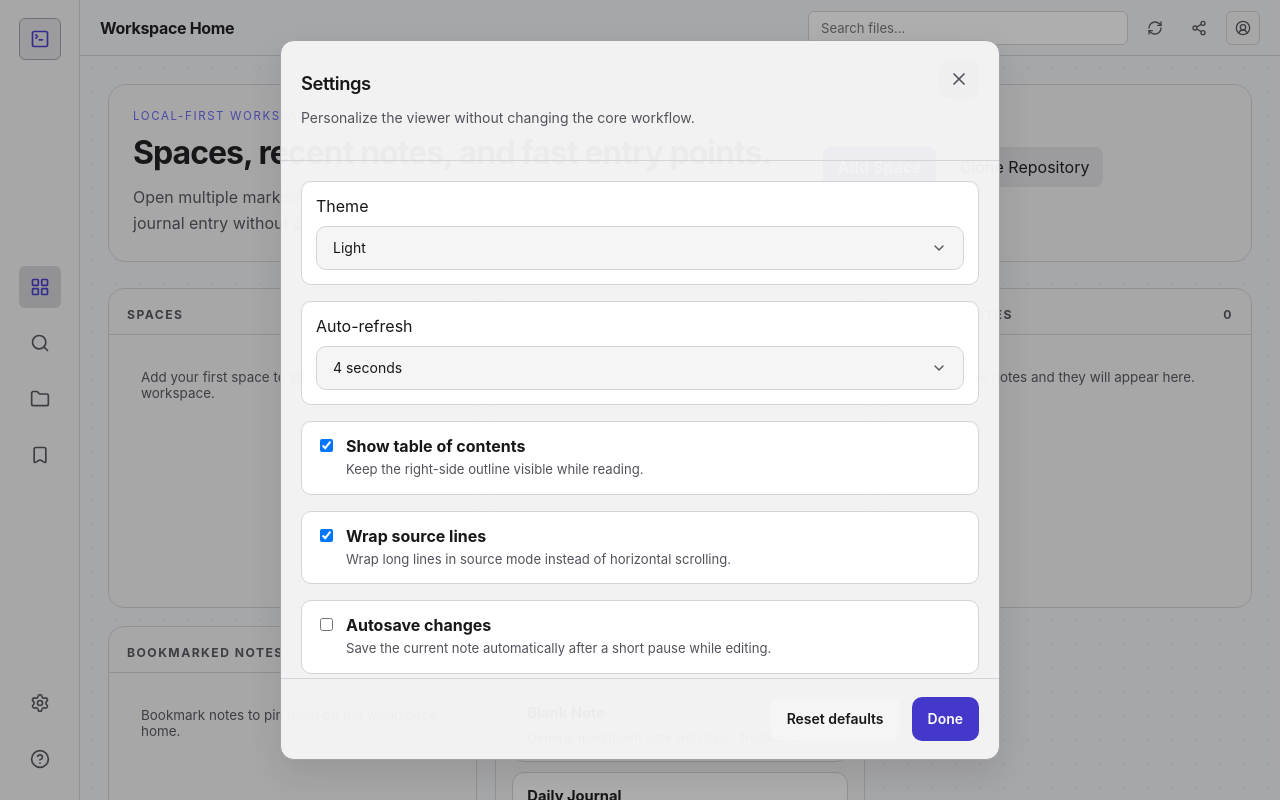
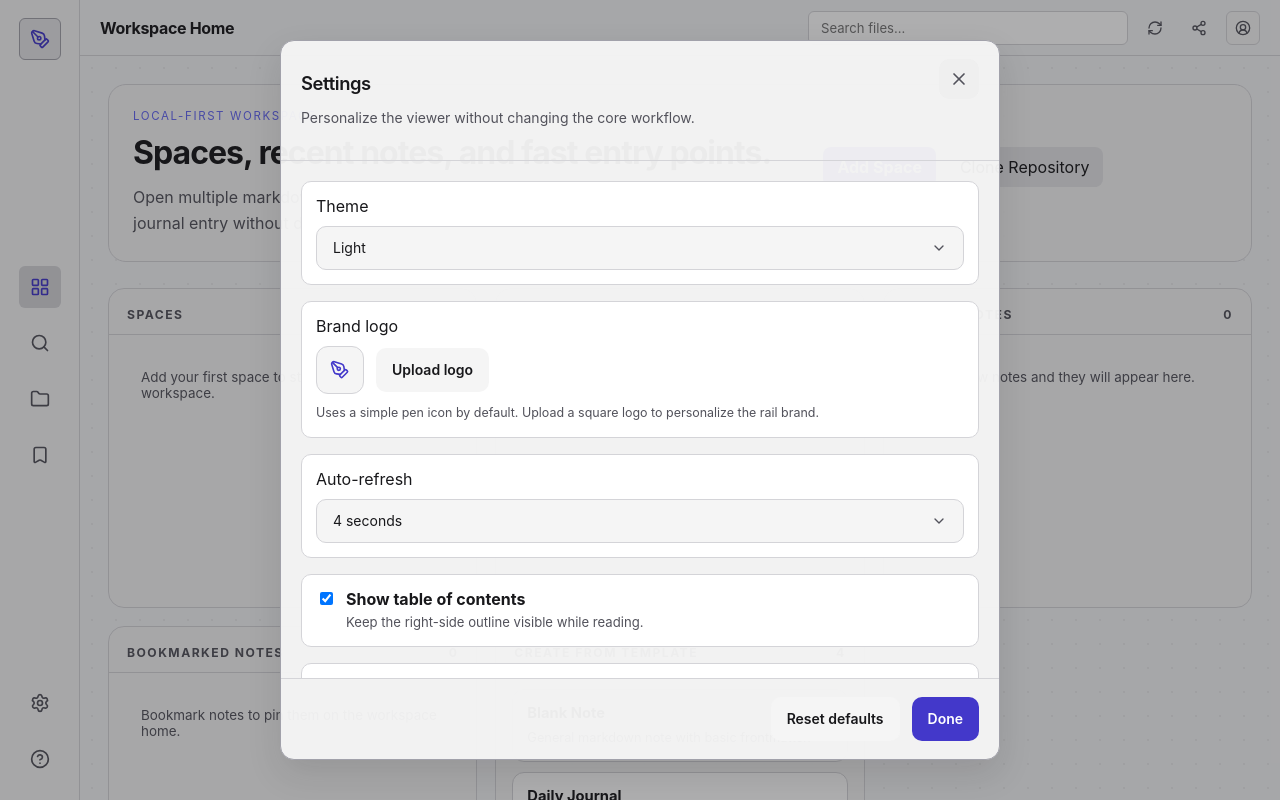
Before and after one commit to inaki/liburu, a React (Vite) app: page / in a window 1280 px wide. Both pictures are taken after a click on the button 39 px from the left and 703 px from the top of the page. Built offline with nearby package versions, Linux system fonts and the light colour scheme.

Commit message:
Change logo

```diff
--- a/src/App.tsx
+++ b/src/App.tsx
@@ -1,4 +1,4 @@
-import { lazy, Suspense, useEffect, useMemo, useRef, useState } from "react";
+import { lazy, Suspense, useEffect, useMemo, useRef, useState, type ChangeEvent } from "react";
 import { invoke } from "@tauri-apps/api/core";
 import { open } from "@tauri-apps/plugin-dialog";
 import clsx from "clsx";
@@ -20,12 +20,12 @@ import {
   Pin,
   Pencil,
   PencilLine,
+  PenTool,
   Printer,
   RefreshCw,
   Search,
   Settings,
   Share2,
-  SquareTerminal,
   Star,
   TerminalSquare,
   Trash2,
@@ -135,6 +135,7 @@ type RecentNote = {
 
 type AppSettings = {
   theme: "dark" | "light";
+  brandLogoDataUrl: string;
   showToc: boolean;
   sourceWrap: boolean;
   autosave: boolean;
@@ -205,6 +206,7 @@ const RAIL_WIDTH = 80;
 const SIDEBAR_WIDTH = 350;
 const DEFAULT_SETTINGS: AppSettings = {
   theme: "light",
+  brandLogoDataUrl: "",
   showToc: true,
   sourceWrap: true,
   autosave: false,
@@ -754,6 +756,7 @@ export default function App() {
   const [noteNameInput, setNoteNameInput] = useState("");
   const [excludePathsInput, setExcludePathsInput] = useState("");
   const [settings, setSettings] = useState<AppSettings>(DEFAULT_SETTINGS);
+  const brandLogoInputRef = useRef<HTMLInputElement | null>(null);
   const [gitInfos, setGitInfos] = useState<Record<string, GitRepoInfo>>({});
   const [gitStatuses, setGitStatuses] = useState<Record<string, string>>({});
   const [fileHistory, setFileHistory] = useState<GitFileHistoryEntry[]>([]);
@@ -1554,6 +1557,24 @@ export default function App() {
     setSettings((current) => ({ ...current, ...patch }));
   }
 
+  function handlePickBrandLogo() {
+    brandLogoInputRef.current?.click();
+  }
+
+  function handleBrandLogoSelected(event: ChangeEvent<HTMLInputElement>) {
+    const file = event.target.files?.[0];
+    if (!file) {
+      return;
+    }
+    const reader = new FileReader();
+    reader.onload = () => {
+      updateSettings({ brandLogoDataUrl: typeof reader.result === "string" ? reader.result : "" });
+      showNotice("Custom logo updated");
+    };
+    reader.readAsDataURL(file);
+    event.target.value = "";
+  }
+
   function moveFocus(direction: -1 | 1) {
     if (visibleRows.length === 0) {
       return;
@@ -2132,7 +2153,11 @@ export default function App() {
           data-tooltip="Workspace Home"
           onClick={handleOpenHome}
         >
-          <SquareTerminal className="icon" />
+          {settings.brandLogoDataUrl ? (
+            <img src={settings.brandLogoDataUrl} alt="App logo" className="rail-brand-image" />
+          ) : (
+            <PenTool className="icon" />
+          )}
         </button>
         <nav className="rail-nav">
           <button
@@ -2872,17 +2897,6 @@ export default function App() {
                 >
                   <Trash2 className="icon" />
                 </button> : null}
-                {settings.toolbar.bookmark ? <button
-                  type="button"
-                  className={clsx("icon-button", selectedFile && bookmarks.includes(selectedFile.path) && "toggled")}
-                  aria-label="Bookmark"
-                  onClick={() => toggleBookmark(selectedFile)}
-                >
-                  <Star
-                    className="icon"
-                    fill={selectedFile && bookmarks.includes(selectedFile.path) ? "currentColor" : "none"}
-                  />
-                </button> : null}
                 {settings.toolbar.settings ? <button
                   type="button"
                   className="icon-button"
@@ -2908,6 +2922,22 @@ export default function App() {
                         <Warehouse className="icon" />
                         <span>/</span>
                         <span>{selectedFile.relative_path}</span>
+                        {settings.toolbar.bookmark ? (
+                          <button
+                            type="button"
+                            className={clsx(
+                              "breadcrumb-bookmark",
+                              bookmarks.includes(selectedFile.path) && "active"
+                            )}
+                            aria-label="Bookmark"
+                            onClick={() => toggleBookmark(selectedFile)}
+                          >
+                            <Star
+                              className="icon"
+                              fill={bookmarks.includes(selectedFile.path) ? "currentColor" : "none"}
+                            />
+                          </button>
+                        ) : null}
                       </div>
                       {viewMode === "preview" ? (
                         <Suspense fallback={<div className="design-empty-state">Rendering preview…</div>}>
@@ -3112,6 +3142,50 @@ export default function App() {
               </div>
 
               <div className="settings-field">
+                <span>Brand logo</span>
+                <div className="flex items-center gap-3">
+                  <button
+                    type="button"
+                    className="settings-brand-preview"
+                    onClick={handlePickBrandLogo}
+                    aria-label="Choose custom brand logo"
+                  >
+                    {settings.brandLogoDataUrl ? (
+                      <img
+                        src={settings.brandLogoDataUrl}
+                        alt="Selected brand logo"
+                        className="settings-brand-preview-image"
+                      />
+                    ) : (
+                      <PenTool className="icon" />
+                    )}
+                  </button>
+                  <div className="flex flex-wrap gap-2">
+                    <Button type="button" variant="secondary" onClick={handlePickBrandLogo}>
+                      Upload logo
+                    </Button>
+                    {settings.brandLogoDataUrl ? (
+                      <Button
+                        type="button"
+                        variant="outline"
+                        onClick={() => updateSettings({ brandLogoDataUrl: "" })}
+                      >
+                        Reset
+                      </Button>
+                    ) : null}
+                  </div>
+                </div>
+                <small>Uses a simple pen icon by default. Upload a square logo to personalize the rail brand.</small>
+                <input
+                  ref={brandLogoInputRef}
+                  type="file"
+                  accept="image/*"
+                  className="sr-only"
+                  onChange={handleBrandLogoSelected}
+                />
+              </div>
+
+              <div className="settings-field">
                 <span>Auto-refresh</span>
                 <Select
                   value={String(settings.autoRefreshMs)}
--- a/src/styles.css
+++ b/src/styles.css
@@ -121,12 +121,19 @@ input {
   border: 1px solid var(--outline-strong);
   border-radius: 6px;
   background: var(--surface-high);
-  color: var(--text);
+  color: var(--indigo);
   font-weight: 700;
+  overflow: hidden;
 }
 
 .rail-brand.active {
   color: var(--indigo);
+}
+
+.rail-brand-image {
+  width: 100%;
+  height: 100%;
+  object-fit: cover;
 }
 
 .rail-nav,
@@ -217,7 +224,6 @@ input {
 .explorer-panel {
   display: grid;
   grid-template-rows: auto auto minmax(0, 1fr) auto;
-  border-top: 1px solid var(--outline);
 }
 
 .explorer-panel-header,
@@ -1021,6 +1027,32 @@ input {
   height: 1rem;
 }
 
+.breadcrumb-bookmark {
+  display: inline-flex;
+  align-items: center;
+  justify-content: center;
+  width: 1.5rem;
+  height: 1.5rem;
+  margin-left: 4px;
+  border: 0;
+  border-radius: 999px;
+  background: transparent;
+  color: var(--text-dim);
+  transition: color 140ms ease, background-color 140ms ease, transform 140ms ease;
+}
+
+.breadcrumb-bookmark:hover,
+.breadcrumb-bookmark:focus-visible {
+  background: var(--surface-low);
+  color: var(--text);
+  transform: translateY(-1px);
+  outline: none;
+}
+
+.breadcrumb-bookmark.active {
+  color: var(--indigo);
+}
+
 .design-empty-hero {
   display: grid;
   align-content: start;
@@ -1661,7 +1693,40 @@ input {
 }
 
 .settings-toolbar-icon-selected svg {
+  color: #fff;
   stroke: currentColor;
+}
+
+.settings-brand-preview {
+  display: grid;
+  place-items: center;
+  width: 48px;
+  height: 48px;
+  border: 1px solid var(--outline);
+  border-radius: 12px;
+  background: var(--surface-low);
+  color: var(--indigo);
+  overflow: hidden;
+  transition: border-color 140ms ease, background-color 140ms ease, transform 140ms ease;
+}
+
+.settings-brand-preview:hover,
+.settings-brand-preview:focus-visible {
+  border-color: var(--outline-strong);
+  background: var(--surface-lowest);
+  transform: translateY(-1px);
+  outline: none;
+}
+
+.settings-brand-preview .icon {
+  width: 1.2rem;
+  height: 1.2rem;
+}
+
+.settings-brand-preview-image {
+  width: 100%;
+  height: 100%;
+  object-fit: cover;
 }
 
 .settings-toggle-compact {
```
